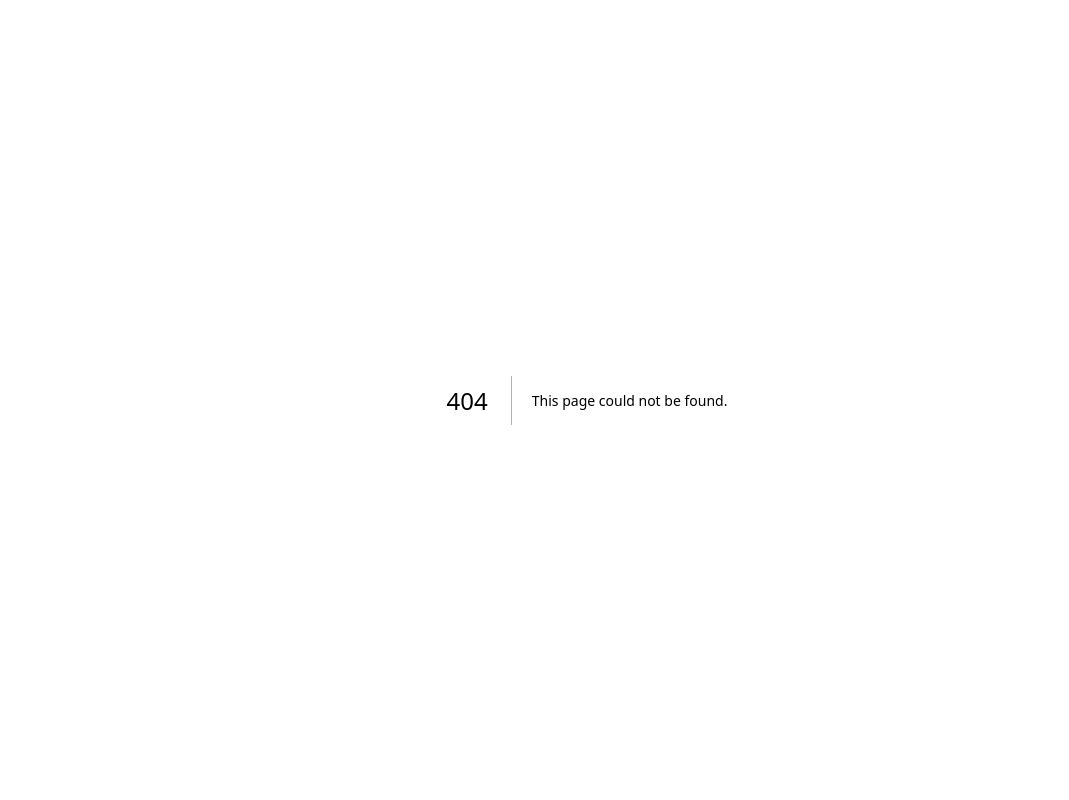
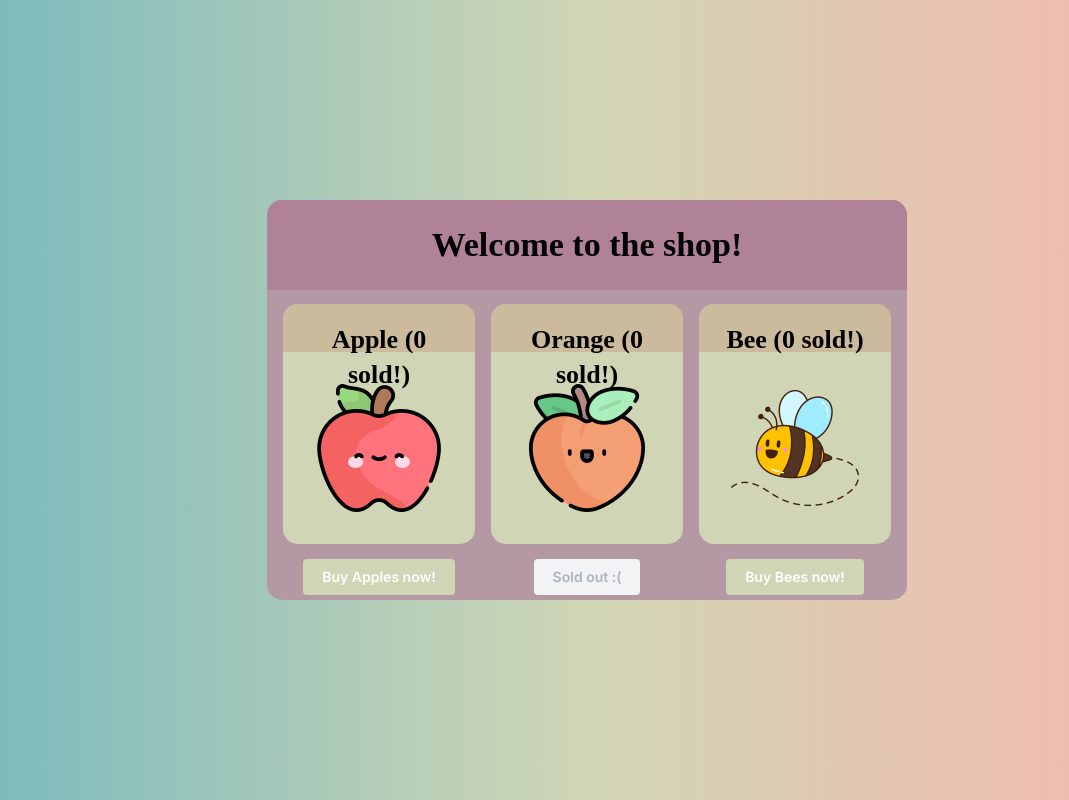
Before and after one commit to hooyunzhe/FrontendWebDevCrashCourse, a Next.js app: page /mantine-example in a window 1280 px wide. Before the commit this address had no page. Shown: the whole page, without its empty margins (53-1122 px from the left). Built offline with nearby package versions, Linux system fonts and the light colour scheme.

Commit message:
feat: Added Mantine example

```diff
--- /dev/null
+++ b/postcss.config.js
@@ -0,0 +1,14 @@
+module.exports = {
+  plugins: {
+    'postcss-preset-mantine': {},
+    'postcss-simple-vars': {
+      variables: {
+        'mantine-breakpoint-xs': '36em',
+        'mantine-breakpoint-sm': '48em',
+        'mantine-breakpoint-md': '62em',
+        'mantine-breakpoint-lg': '75em',
+        'mantine-breakpoint-xl': '88em',
+      },
+    },
+  },
+};
--- a/src/app/layout.tsx
+++ b/src/app/layout.tsx
@@ -1,10 +1,12 @@
 import type { Metadata } from 'next';
 import { Inter } from 'next/font/google';
+import { MantineProvider } from '@mantine/core';
+import { theme } from '@/theme';
 
 const inter = Inter({ subsets: ['latin'] });
 
 export const metadata: Metadata = {
-  title: 'Create Next App',
+  title: 'Frontend Web Dev Crash Course',
   description: 'Generated by create next app',
 };
 
@@ -15,7 +17,9 @@ export default function RootLayout({
 }) {
   return (
     <html lang='en'>
-      <body className={inter.className}>{children}</body>
+      <body className={inter.className}>
+        <MantineProvider theme={theme}>{children}</MantineProvider>
+      </body>
     </html>
   );
 }
--- /dev/null
+++ b/src/app/mantine-example/page.tsx
@@ -0,0 +1,49 @@
+'use client';
+import '@mantine/core/styles.css';
+import { Flex, Center } from '@mantine/core';
+import MantineHeader from '@/components/MantineHeader';
+import MantineItem from '@/components/MantineItem';
+
+export default function Home() {
+  // Mantine is a React component library, which speeds up the styling part of frontend web dev
+  // it provides commonly used components that can be used right away, without additional CSS
+  // extra styles can also be added to further customize the components, making it even more flexible
+  const items = [
+    { name: 'Apple', imageUrl: '/apple.png', inStock: true },
+    { name: 'Orange', imageUrl: '/orange.png', inStock: false },
+    { name: 'Bee', imageUrl: '/bee.png', inStock: true },
+    // { name: 42, imageUrl: false, inStock: 'false' },
+  ];
+
+  return (
+    <Center
+      w='100vw'
+      h='100vh'
+      bg='linear-gradient(
+      90deg,
+      rgb(117, 185, 190),
+      rgb(208, 214, 181),
+      rgb(249, 181, 172)
+    )'
+    >
+      <Flex
+        w='50vw'
+        h='50vh'
+        bg='rgb(180, 153, 165)'
+        style={{
+          borderRadius: '15px',
+        }}
+        direction='column'
+        justify='space-between'
+        align='center'
+      >
+        <MantineHeader title='Welcome to the shop!' />
+        <Flex w='50vw' h='40vh' justify='space-evenly' align='center'>
+          {items.map((item, index) => (
+            <MantineItem key={index} {...item} />
+          ))}
+        </Flex>
+      </Flex>
+    </Center>
+  );
+}
--- /dev/null
+++ b/src/components/MantineHeader.tsx
@@ -0,0 +1,24 @@
+import { Box, Title } from '@mantine/core';
+
+export default function MantineHeader({ title }: { title: string }) {
+  return (
+    <Box
+      w='50vw'
+      bg='rgb(176, 130, 151)'
+      style={{
+        borderTopLeftRadius: '15px',
+        borderTopRightRadius: '15px',
+      }}
+    >
+      <Title
+        order={1}
+        m='0.67em'
+        style={{
+          textAlign: 'center',
+        }}
+      >
+        {title}
+      </Title>
+    </Box>
+  );
+}
--- /dev/null
+++ b/src/components/MantineItem.tsx
@@ -0,0 +1,81 @@
+import { Box, Button, Flex, Title } from '@mantine/core';
+import Image from 'next/image';
+import { useState } from 'react';
+
+export default function MantineItem({
+  name,
+  imageUrl,
+  inStock,
+}: {
+  name: string;
+  imageUrl: string;
+  inStock: boolean;
+}) {
+  const [amountSold, setAmountSold] = useState(0);
+
+  function handleClick() {
+    setAmountSold(amountSold + 1);
+  }
+
+  return (
+    <Flex
+      w='15vw'
+      h='40vh'
+      direction='column'
+      justify='space-evenly'
+      align='center'
+    >
+      <Flex
+        w='15vw'
+        h='30vh'
+        bg='rgb(208, 214, 181)'
+        style={{
+          borderRadius: '15px',
+        }}
+        direction='column'
+        justify='space-between'
+        align='center'
+      >
+        <Box
+          w='100%'
+          h='6vh'
+          bg='rgb(203, 187, 156)'
+          style={{
+            borderTopLeftRadius: '15px',
+            borderTopRightRadius: '15px',
+          }}
+        >
+          <Title
+            order={2}
+            m='0.67em'
+            style={{
+              textAlign: 'center',
+            }}
+          >
+            {name} ({amountSold} sold!)
+          </Title>
+        </Box>
+        <Flex w='100%' h='100%' justify='center' align='center'>
+          <Image
+            src={imageUrl}
+            alt={name}
+            width={512}
+            height={512}
+            style={{
+              width: '128px',
+              height: '128px',
+              objectFit: 'cover',
+            }}
+          />
+        </Flex>
+      </Flex>
+      <Button
+        color='rgb(208, 214, 181)'
+        onClick={handleClick}
+        disabled={!inStock}
+      >
+        {inStock ? `Buy ${name}s now!` : 'Sold out :('}
+      </Button>
+    </Flex>
+  );
+}
--- /dev/null
+++ b/src/theme.ts
@@ -0,0 +1,6 @@
+'use client';
+import { createTheme } from '@mantine/core';
+
+export const theme = createTheme({
+  fontFamily: 'cursive',
+});
```
Also changed, not shown: package.json (+9 -4 lines), 1 other file (tests, documents, lock files or other folders).
